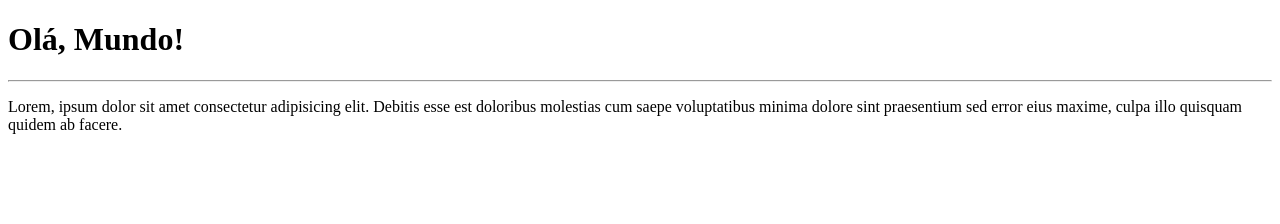
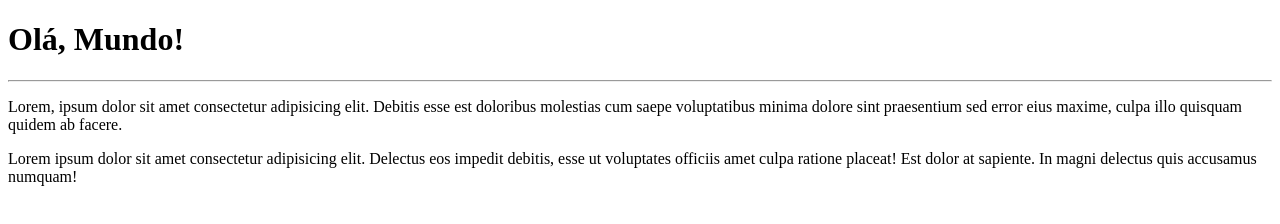
Before and after one commit to AmaroFerreira1/Ola-Mundo, a plain HTML site: page site-exemplo/index.html in a window 1280 px wide. Drawn offline with Linux system fonts and the light colour scheme.

Commit message:
adicionei um paragrafo

```diff
--- a/site-exemplo/index.html
+++ b/site-exemplo/index.html
@@ -9,5 +9,6 @@
     <h1>Olá, Mundo!</h1>
     <hr>
     <p>Lorem, ipsum dolor sit amet consectetur adipisicing elit. Debitis esse est doloribus molestias cum saepe voluptatibus minima dolore sint praesentium sed error eius maxime, culpa illo quisquam quidem ab facere.</p>
+    <p>Lorem ipsum dolor sit amet consectetur adipisicing elit. Delectus eos impedit debitis, esse ut voluptates officiis amet culpa ratione placeat! Est dolor at sapiente. In magni delectus quis accusamus numquam!</p>
 </body>
 </html>
```
